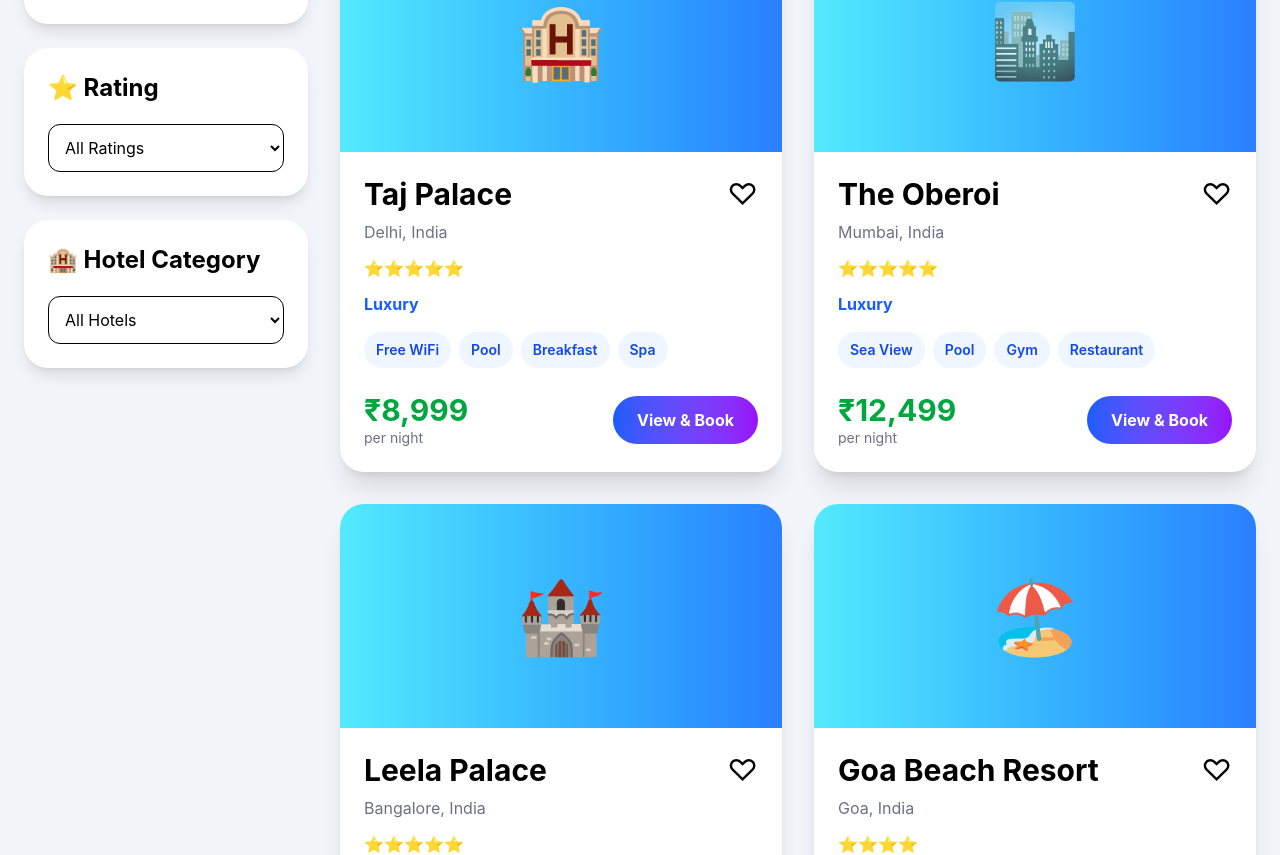
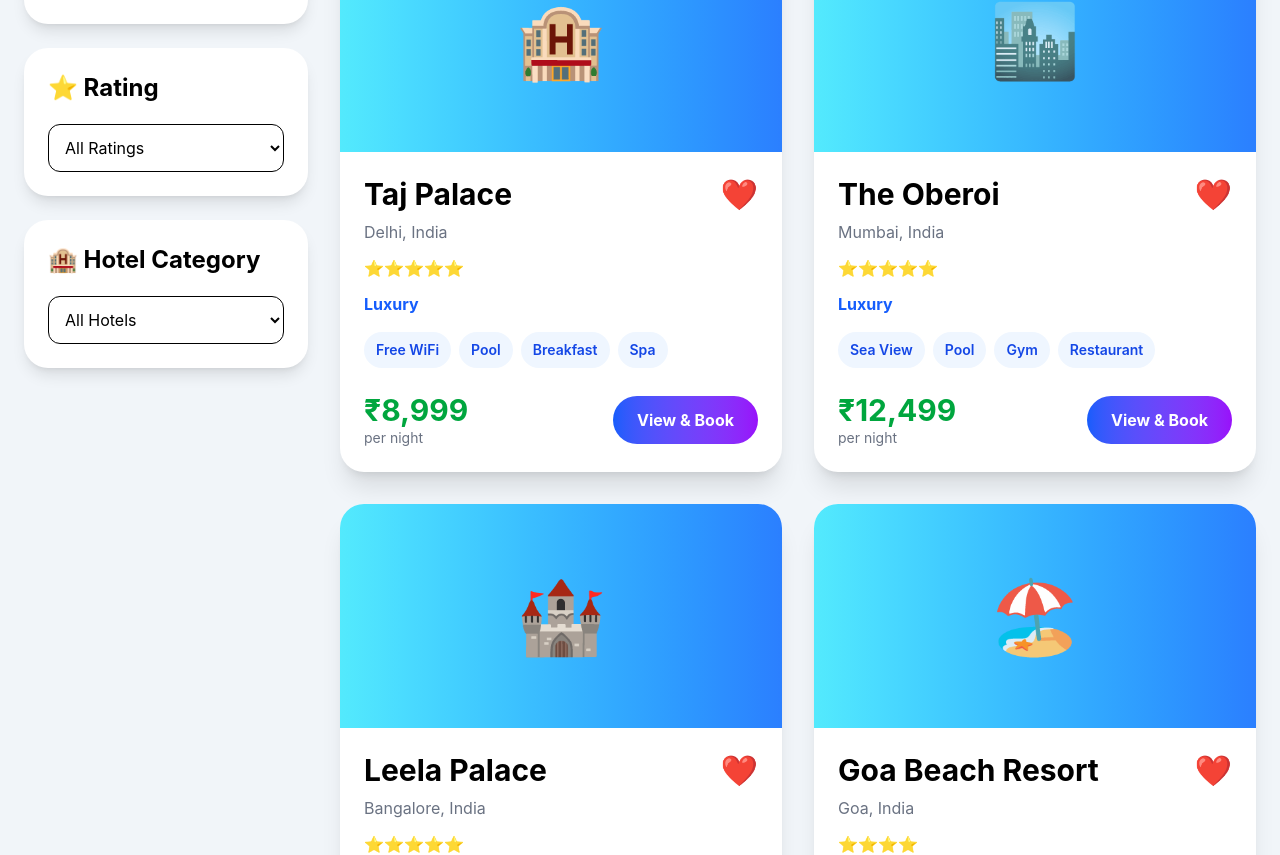
Before and after one commit to aryan20065-cloud/TripNexa, a React (Vite) app in the folder client/: page /hotels in a window 1280 px wide. Shown: the part 786-1641 px from the top of the page. Built offline with nearby package versions, Linux system fonts and the light colour scheme.

Commit message:
Added hotel wishlist button

```diff
--- a/client/src/components/hotels/HotelCard.jsx
+++ b/client/src/components/hotels/HotelCard.jsx
@@ -19,7 +19,12 @@ function HotelCard({ hotel }) {
               <p className="text-gray-500 mt-2">{hotel.city}</p>
             </div>
 
-            <button className="text-3xl">♡</button>
+            <button
+  onClick={() => alert(`${hotel.name} added to wishlist`)}
+  className="text-3xl hover:scale-110 transition"
+>
+  ❤️
+</button>
           </div>
 
           <p className="text-yellow-500 mt-3">
```
